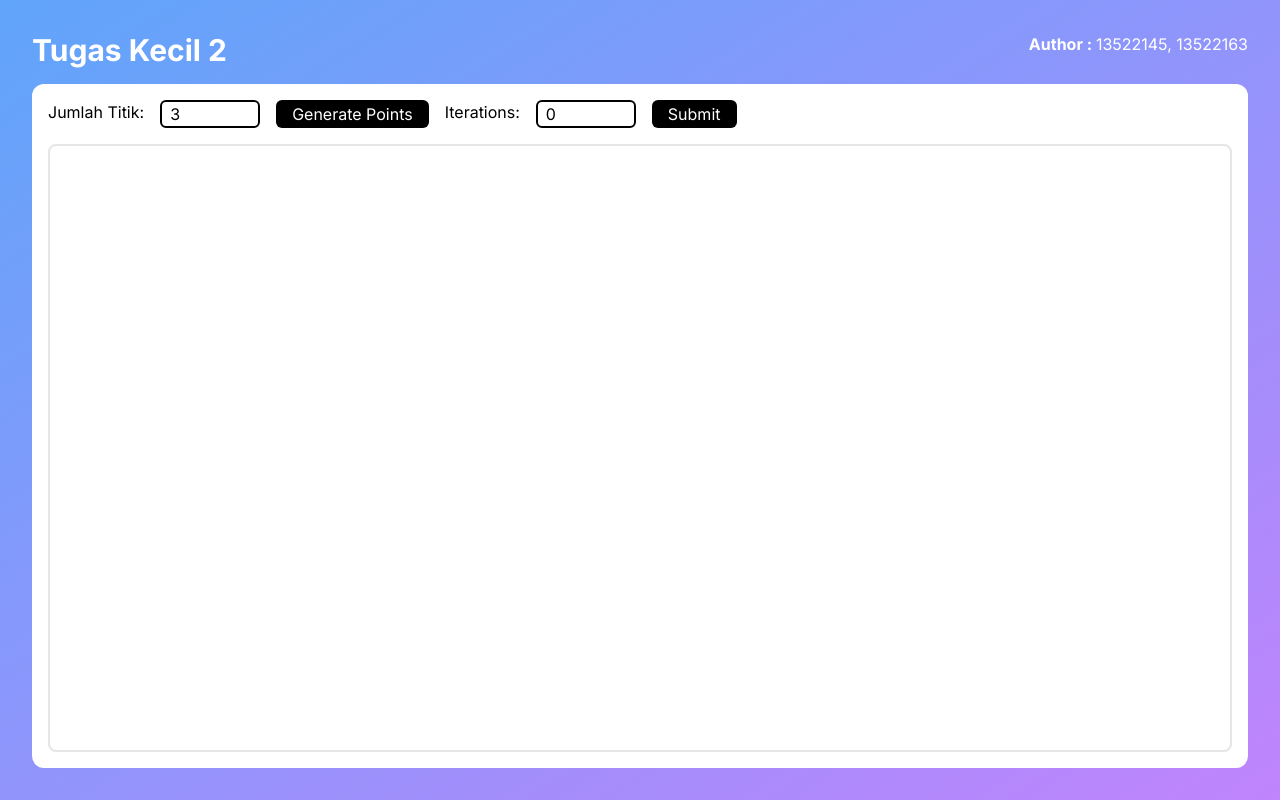
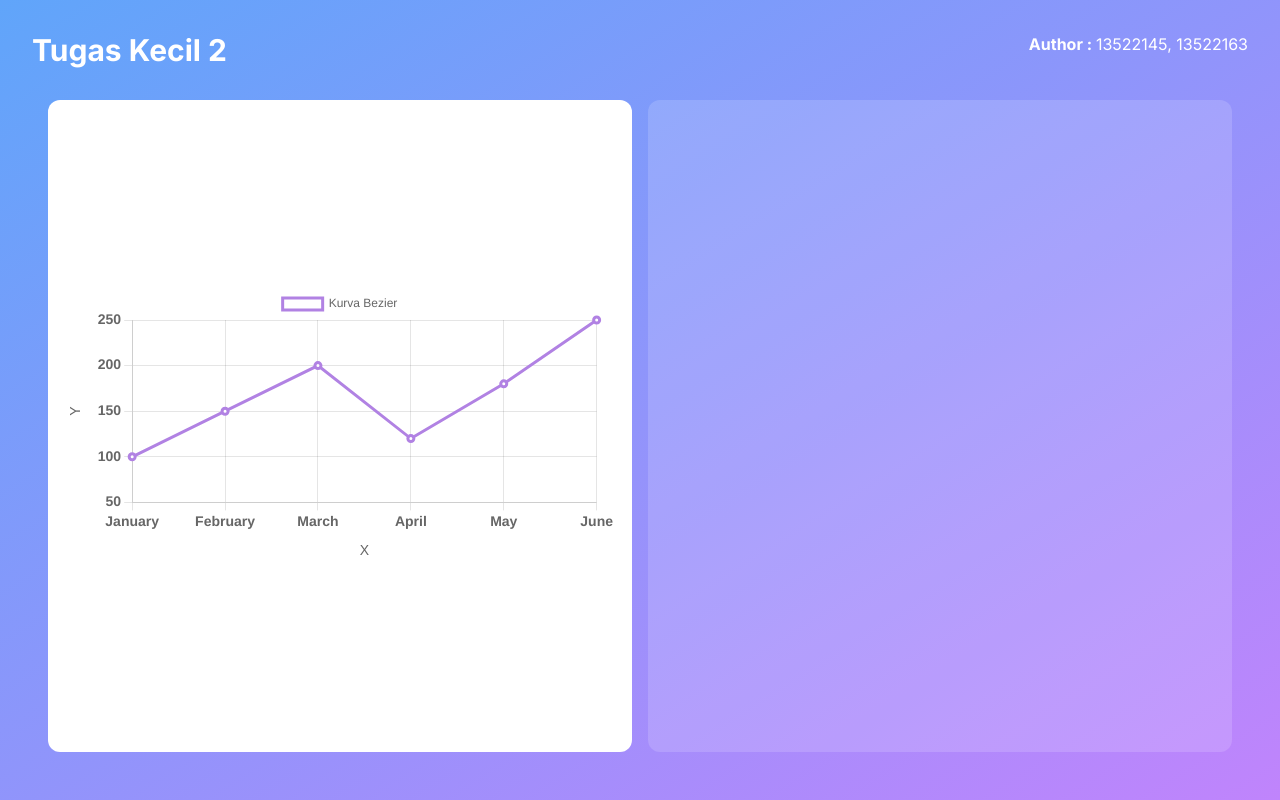
Before and after one commit to AtqiyaHaydar/Tucil2_13522145_13522163, a Next.js app in the folder src/: page / in a window 1280 px wide. Built offline with nearby package versions, Linux system fonts and the light colour scheme.

Commit message:
feat: add chart

```diff
--- a/src/app/page.js
+++ b/src/app/page.js
@@ -1,94 +1,10 @@
 "use client"
 
 import { useState, useRef } from "react";
-import { drawBezierCurve } from "@/utils/DrawBezierCurve";
-
-// Function to divide bezier curve
-function divideBezier(points, iterations) { // DnC dan Brute Force
-  if (points.length < 2) return [points];
-
-  let result = [points];
-  for (let i = 0; i < iterations; i++) {
-      let newResult = [];
-      for (let j = 0; j < result.length; j++) {
-          const currentSegment = result[j];
-          const divided = [];
-          for (let k = 0; k < currentSegment.length - 1; k++) {
-              const point1 = currentSegment[k];
-              const point2 = currentSegment[k + 1];
-              const midPoint = {
-                  x: (point1.x + point2.x) / 2,
-                  y: (point1.y + point2.y) / 2
-              };
-              divided.push(point1, midPoint);
-          }
-          divided.push(result[j][result[j].length - 1]);
-          newResult.push(divided);
-      }
-      result = newResult;
-  }
-  return result;
-}
+import ScatterPlot from "@/components/LineChart";
+import LineChart from "@/components/LineChart";
 
 export default function Home() {
-  const [numPoints, setNumPoints] = useState(3)
-  const [iterations, setIterations] = useState(0);
-  const [points, setPoints] = useState([]);
-  const [resultSegments, setResultSegments] = useState([])
-  const canvasRef = useRef(null)
-
-  // Fungsi untuk mengenerate titik-titik yang akan digunakan secara random
-  const generateRandomPoints = () => {
-    const newPoints = []
-    for (let i = 0; i < numPoints; i++) {
-      newPoints.push({
-        x: Math.random() * 500,
-        y: Math.random() * 500
-
-        // 500 adalah ukuran canvas
-      })
-    }
-    setPoints(newPoints)
-  }
-
-  // Function to draw bezier curve on canvas
-  const drawBezierCurveOnCanvas = (segments) => {
-    const ctx = canvasRef.current.getContext('2d');
-    ctx.clearRect(0, 0, 500, 500); // Bersihkan canvas
-    ctx.beginPath();
-    segments.forEach(segment => {
-      ctx.moveTo(segment[0].x, segment[0].y);
-      for (let i = 1; i < segment.length; i += 2) {
-        if (segment[i + 1]) {
-          ctx.quadraticCurveTo(segment[i].x, segment[i].y, segment[i + 1].x, segment[i + 1].y);
-        } else {
-          ctx.lineTo(segment[i].x, segment[i].y);
-        }
-      }
-    });
-    ctx.strokeStyle = 'black';
-    ctx.stroke();
-  }
-
-  // Fungi untuk menghanldel submit form
-  const handleSubmit = (e) => {
-    e.preventDefault()
-    const segments = divideBezier(points, iterations);
-    setResultSegments(segments);
-    drawBezierCurveOnCanvas(segments)
-
-    console.log(segments)
-  }
-
-  // Fungsi untuk merender kurva hasil
-  // const renderResultSegments = () => {
-  //   return resultSegments.map((segment, i) => (
-  //     <div key={i}>
-  //       {drawBezierCurve(segment)}
-  //     </div>
-  //   ))
-  // }
-
   return (
     <main className="bg-gradient-to-br from-blue-400 to-purple-400 w-full h-screen p-8 flex items-center justify-center flex-col gap-y-4 text-white">
       <div className="flex justify-between w-full flex-col md:flex-row gap-y-2">
@@ -99,21 +15,16 @@ export default function Home() {
       </div>
 
       {/* Container untuk menampilkan kurva yang telah dibuat */}
-      <div className="bg-white w-full h-full rounded-xl flex flex-col items-center justify-start p-4 gap-y-4">
+      <div className="w-full h-full rounded-xl flex flex-col md:flex-row items-center justify-start p-4 gap-y-4 gap-x-4">
 
-        {/* Form untuk menerima input */}
-        <form onSubmit={handleSubmit} className="text-black flex justify-start items-start w-full gap-x-4">
-          <label>Jumlah Titik:</label>
-          <input type="number" value={numPoints} onChange={(e) => setNumPoints((parseInt(e.target.value)))} className="border-black border-2 rounded-md px-2 max-w-[100px]"/>
-          <button type="button" onClick={generateRandomPoints} className="bg-black text-white h-[28px] px-4 rounded-md hover:bg-white hover:text-black transition-all hover:border-2 hover:border-black hover:rounded-md">Generate Points</button>
-          <label>Iterations:</label>
-          <input type="number" value={iterations} onChange={(e) => setIterations(parseInt(e.target.value))} className="border-black border-2 rounded-md px-2 max-w-[100px]"/>
-          <button type="submit" className="bg-black text-white h-[28px] px-4 rounded-md hover:bg-white hover:text-black transition-all hover:border-2 hover:border-black hover:rounded-md">Submit</button>
-        </form>
+        {/* Canvas */}
+        <div className="w-full h-full bg-white rounded-xl p-4 flex flex-col items-center justify-center">
+          <LineChart />
+        </div>
 
-        {/* Menampilkan hasil */}
-        <div className="w-full h-full flex items-center justify-center rounded-lg border-2 border-black/10">
-          <canvas ref={canvasRef} width={500} height={500}></canvas>
+        {/* Tempat Input */}
+        <div className="w-full h-full bg-white/15 rounded-xl p-4">
+
         </div>
 
       </div>
--- /dev/null
+++ b/src/components/LineChart.js
@@ -0,0 +1,111 @@
+"use client"
+
+import { Line } from "react-chartjs-2"
+
+import {
+  Chart as ChartJS,
+  LineElement,
+  CategoryScale, // x axis
+  LinearScale, // y axis
+  PointElement,
+  Legend,
+  Tooltip,
+  Filler,
+} from "chart.js";
+
+ChartJS.register(
+  LineElement,
+  CategoryScale,
+  LinearScale,
+  PointElement,
+  Legend,
+  Tooltip,
+  Filler
+);
+
+const salesData = [
+  { month: "January", sales: 100 },
+  { month: "February", sales: 150 },
+  { month: "March", sales: 200 },
+  { month: "April", sales: 120 },
+  { month: "May", sales: 180 },
+  { month: "June", sales: 250 },
+];
+
+function LineChart() {
+  const data = {
+    labels: salesData.map((data) => data.month),
+    datasets: [
+      {
+        label: "Kurva Bezier",
+        data: salesData.map((data) => data.sales),
+        borderColor: "#b182e3",
+        pointBorderColor: "#b182e3",
+        pointBorderWidth: 3,
+        backgroundColor: (context) => {
+          const ctx = context.chart.ctx;
+          const gradient = ctx.createLinearGradient(0, 0, 0, 300);
+          gradient.addColorStop(0, "white");
+          gradient.addColorStop(1, "white");
+          return gradient;
+        },
+      },
+    ],
+  };
+
+  const options = {
+    plugins: {
+      legend: true,
+    },
+    responsive: true,
+    scales: {
+      y: {
+        ticks: {
+          font: {
+            size: 14,
+            weight: "bold",
+          },
+        },
+        title: {
+          display: true,
+          text: "Y",
+          padding: {
+            bottom: 10,
+          },
+          font: {
+            size: 14,
+            style: "",
+            family: "Arial",
+          },
+        },
+        min: 50,
+      },
+      x: {
+        ticks: {
+          font: {
+            size: 14,
+            weight: "bold",
+          },
+        },
+        title: {
+          display: true,
+          text: "X",
+          padding: {
+            top: 10,
+          },
+          font: {
+            size: 14,
+            style: "",
+            family: "Arial",
+          },
+        },
+      },
+    },
+  };
+
+  return (
+    <Line data={data} options={options}></Line>
+  );
+}
+
+export default LineChart;
--- a/src/package.json
+++ b/src/package.json
@@ -15,6 +15,7 @@
     "lucide-react": "^0.358.0",
     "next": "14.1.3",
     "react": "^18",
+    "react-chartjs-2": "^5.2.0",
     "react-dom": "^18",
     "tailwind-merge": "^2.2.1",
     "tailwindcss-animate": "^1.0.7"
--- a/src/utils/DrawBezierCurve.js
+++ /dev/null
@@ -1,21 +0,0 @@
-// utils/bezier.js
-
-// Function to draw bezier curve
-export function drawBezierCurve(points) {
-  const canvas = document.createElement('canvas');
-  canvas.width = 500;
-  canvas.height = 500;
-  const ctx = canvas.getContext('2d');
-  ctx.beginPath();
-  ctx.moveTo(points[0].x, points[0].y);
-  for (let i = 1; i < points.length; i += 2) {
-      if (points[i + 1]) {
-          ctx.quadraticCurveTo(points[i].x, points[i].y, points[i + 1].x, points[i + 1].y);
-      } else {
-          ctx.lineTo(points[i].x, points[i].y);
-      }
-  }
-  ctx.strokeStyle = 'black';
-  ctx.stroke();
-  return canvas;
-}
```
Also changed, not shown: src/utils/DivideAndConquer.js (added), 1 other file (tests, documents, lock files or other folders).
